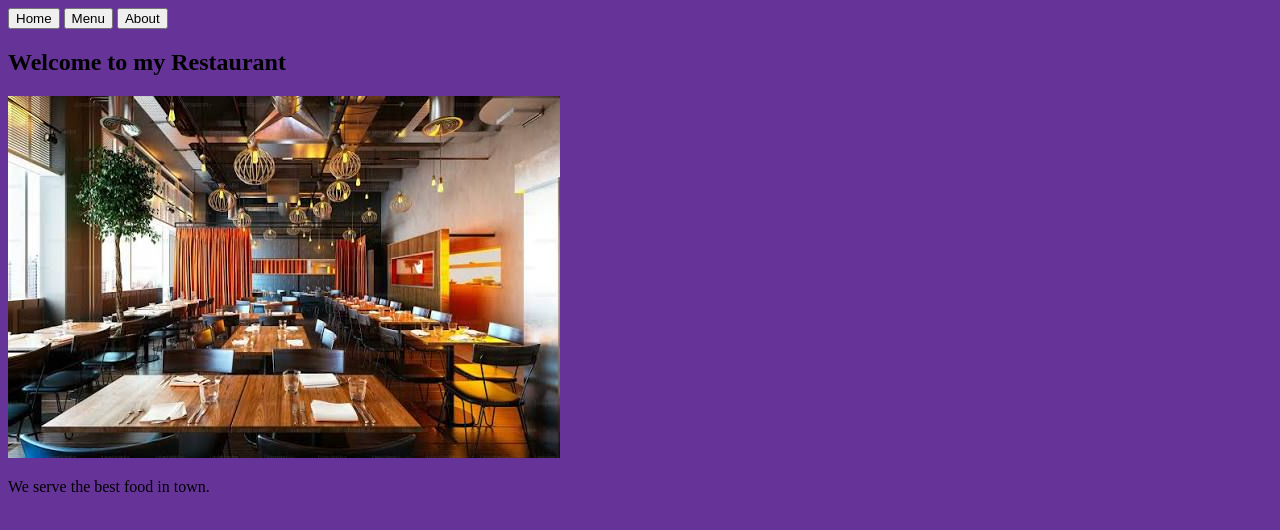
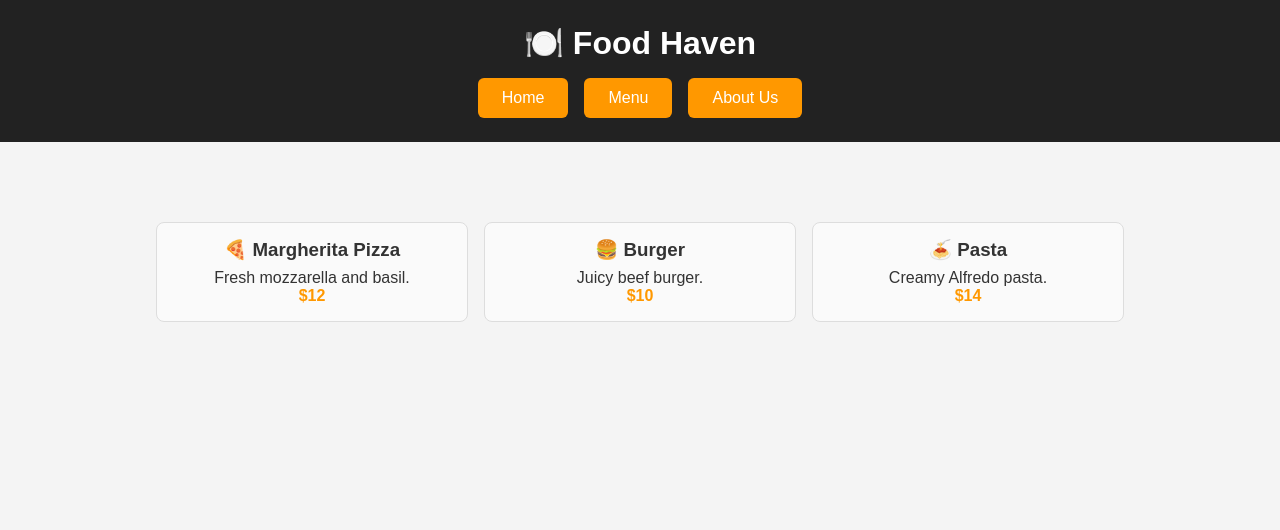
Before and after one commit to s4shresthasujan/restaurantSite, a website built with webpack: page src/template.html in a window 1280 px wide. Both pictures are taken after a click on the button "Menu". Built offline with nearby package versions, Linux system fonts and the light colour scheme.

Commit message:
added homepage, menupage and about page

```diff
--- /dev/null
+++ b/src/about.js
@@ -0,0 +1,30 @@
+export default function aboutPage() {
+  const content = document.getElementById("content");
+
+  const title = document.createElement("h2");
+  title.textContent = "About Us";
+
+  const paragraph1 = document.createElement("p");
+  paragraph1.textContent =
+    " Food Haven is a family-owned restaurant dedicated to providing delicious meals made with fresh, high-quality ingredients.";
+
+  const paragraph2 = document.createElement("p");
+  paragraph2.textContent =
+    "Our mission is to create memorable dining experiences through exceptional food and outstanding customer service.";
+
+  const location = document.createElement("p");
+  location.textContent = "📍 Kathmandu, Nepal";
+
+  const contact = document.createElement("p");
+  contact.textContent = " 📞 +977 9800000000";
+
+  const mail = document.createElement("p");
+  mail.textContent = " ✉️ contact@foodhaven.com";
+
+  content.appendChild(title);
+  content.appendChild(paragraph1);
+  content.appendChild(paragraph2);
+  content.appendChild(location);
+  content.appendChild(contact);
+  content.appendChild(mail);
+}
--- a/src/home.js
+++ b/src/home.js
@@ -1,19 +1,42 @@
-import restaurantImage from "../restaurant.jpeg";
+import restaurantImage from "./assets/images/restaurant.jpeg";
 
 export default function homePage() {
   const content = document.getElementById("content");
 
   const heading = document.createElement("h2");
-  heading.textContent = "Welcome to my Restaurant";
+  heading.textContent = "Welcome to Food Haven";
 
   const image = document.createElement("img");
   image.src = restaurantImage;
   image.alt = "Restaurant";
 
   const paragraph = document.createElement("p");
-  paragraph.textContent = "We serve the best food in town.";
+  paragraph.textContent =
+    "Experience fresh ingredients, delicious meals, and a cozy atmosphere.We have been serving our customers with love and passion for over 15 years..";
 
-  content.appendChild(heading);
-  content.appendChild(image);
-  content.appendChild(paragraph);
+  const cards = document.createElement("div");
+  cards.classList.add("cards");
+
+  cards.append(
+    createCard("Fresh Ingredients", "Locally sourced every day."),
+    createCard("Best Chefs", "Prepared by experienced professionals."),
+    createCard("Fast Service", "Hot meals served quickly."),
+  );
+
+  content.append(heading, image, paragraph, cards);
 }
+
+function createCard(name, description) {
+  const card = document.createElement("div");
+  card.classList.add("card");
+
+  const title = document.createElement("h3");
+  title.textContent = name;
+
+  const desc = document.createElement("p");
+  desc.textContent = description;
+
+  card.append(title, desc);
+
+  return card;
+}
--- a/src/index.js
+++ b/src/index.js
@@ -1,6 +1,29 @@
 // index.js
 import "./styles.css";
 import homePage from "./home.js";
+import aboutPage from "./about.js";
+import menuPage from "./menu.js";
+
+const content = document.getElementById("content");
+
+const home = document.getElementById("home");
+const menu = document.getElementById("menu");
+const about = document.getElementById("about");
+
+about.addEventListener("click", () => {
+  content.textContent = "";
+  aboutPage();
+});
+
+home.addEventListener("click", () => {
+  content.textContent = "";
+  homePage();
+});
+
+menu.addEventListener("click", () => {
+  content.textContent = "";
+  menuPage();
+});
 
 homePage();
 
--- /dev/null
+++ b/src/menu.js
@@ -0,0 +1,32 @@
+export default function menuPage() {
+  const content = document.getElementById("content");
+
+  const cards = document.createElement("div");
+  cards.classList.add("cards");
+
+  cards.append(
+    createCard("🍕 Margherita Pizza", "Fresh mozzarella and basil.", "$12"),
+    createCard("🍔 Burger", "Juicy beef burger.", "$10"),
+    createCard("🍝 Pasta", "Creamy Alfredo pasta.", "$14"),
+  );
+
+  content.appendChild(cards);
+}
+
+function createCard(name, description, price) {
+  const card = document.createElement("div");
+  card.classList.add("card");
+
+  const title = document.createElement("h3");
+  title.textContent = name;
+
+  const desc = document.createElement("p");
+  desc.textContent = description;
+
+  const cost = document.createElement("span");
+  cost.textContent = price;
+
+  card.append(title, desc, cost);
+
+  return card;
+}
--- a/src/styles.css
+++ b/src/styles.css
@@ -1,4 +1,110 @@
-/* styles.css */
+* {
+  margin: 0;
+  padding: 0;
+  box-sizing: border-box;
+  font-family: Arial, Helvetica, sans-serif;
+}
+
 body {
-  background-color: rebeccapurple;
+  background: #f4f4f4;
+  color: #333;
 }
+
+header {
+  background: #222;
+  color: white;
+  padding: 1.5rem;
+  text-align: center;
+}
+
+header h1 {
+  margin-bottom: 1rem;
+}
+
+nav {
+  display: flex;
+  justify-content: center;
+  gap: 1rem;
+}
+
+nav button {
+  border: none;
+  background: #ff9800;
+  color: white;
+  padding: 0.7rem 1.5rem;
+  border-radius: 6px;
+  cursor: pointer;
+  font-size: 1rem;
+  transition: 0.3s;
+}
+
+nav button:hover {
+  background: #e68900;
+}
+
+#content {
+  max-width: 1000px;
+  margin: 2rem auto;
+  padding: 1rem;
+}
+
+.page {
+  background: white;
+  padding: 2rem;
+  border-radius: 10px;
+  box-shadow: 0 4px 10px rgba(0,0,0,0.1);
+}
+
+.page h2 {
+  margin-bottom: 1rem;
+  text-align: center;
+}
+
+.page p {
+  line-height: 1.7;
+  margin-bottom: 1rem;
+}
+
+.hero-img {
+  width: 100%;
+  height: 350px;
+  object-fit: cover;
+  border-radius: 10px;
+  margin: 1.5rem 0;
+}
+
+.cards {
+  display: grid;
+  grid-template-columns: repeat(auto-fit, minmax(220px,1fr));
+  gap: 1rem;
+  margin-top: 2rem;
+}
+
+.card {
+  background: #fafafa;
+  padding: 1rem;
+  border-radius: 8px;
+  text-align: center;
+  border: 1px solid #ddd;
+}
+
+.card h3 {
+  margin-bottom: 0.5rem;
+}
+
+.card span {
+  color: #ff9800;
+  font-weight: bold;
+}
+
+.about {
+  display: flex;
+  flex-direction: column;
+  gap: 1rem;
+}
+
+footer {
+  text-align: center;
+  margin: 2rem;
+  color: gray;
+}
--- a/src/template.html
+++ b/src/template.html
@@ -1,18 +1,24 @@
 <!DOCTYPE html>
 <html lang="en">
 <head>
-    <meta charset="UTF-8">
-    <meta name="viewport" content="width=device-width, initial-scale=1.0">
-    <title>Document</title>
+  <meta charset="UTF-8" />
+  <meta name="viewport" content="width=device-width, initial-scale=1.0" />
+  <title>Restaurant</title>
+  <link rel="stylesheet" href="styles.css" />
 </head>
 <body>
-    <header>
-        <nav>
-            <button>Home</button>
-            <button>Menu</button>
-            <button>About</button>
-        </nav>
-    </header>
-    <div id="content"></div>
+  <header>
+    <h1>🍽️ Food Haven</h1>
+
+    <nav>
+      <button id="home">Home</button>
+      <button id="menu">Menu</button>
+      <button id="about">About Us</button>
+    </nav>
+  </header>
+
+  <div id="content">
+    <!-- JavaScript will insert content here -->
+  </div>
 </body>
 </html>
```
Also changed, not shown: src/assets/images/restaurant.jpeg (renamed from restaurant.jpeg), 3 other files.
